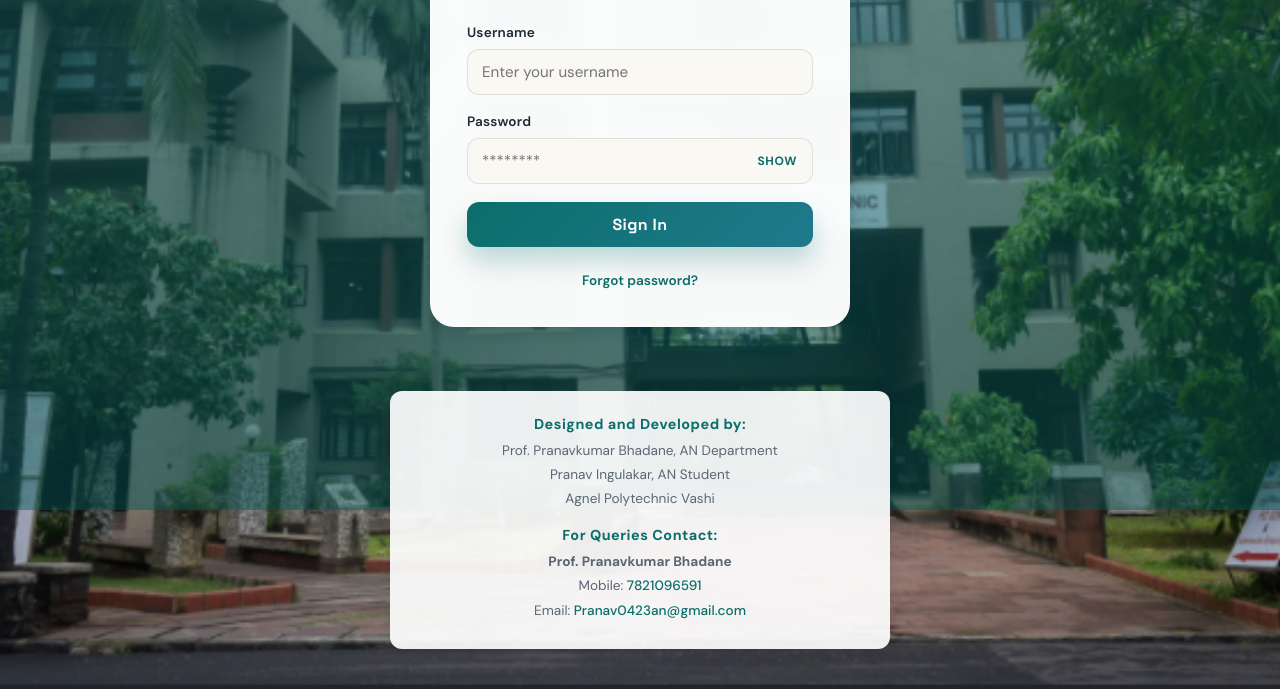
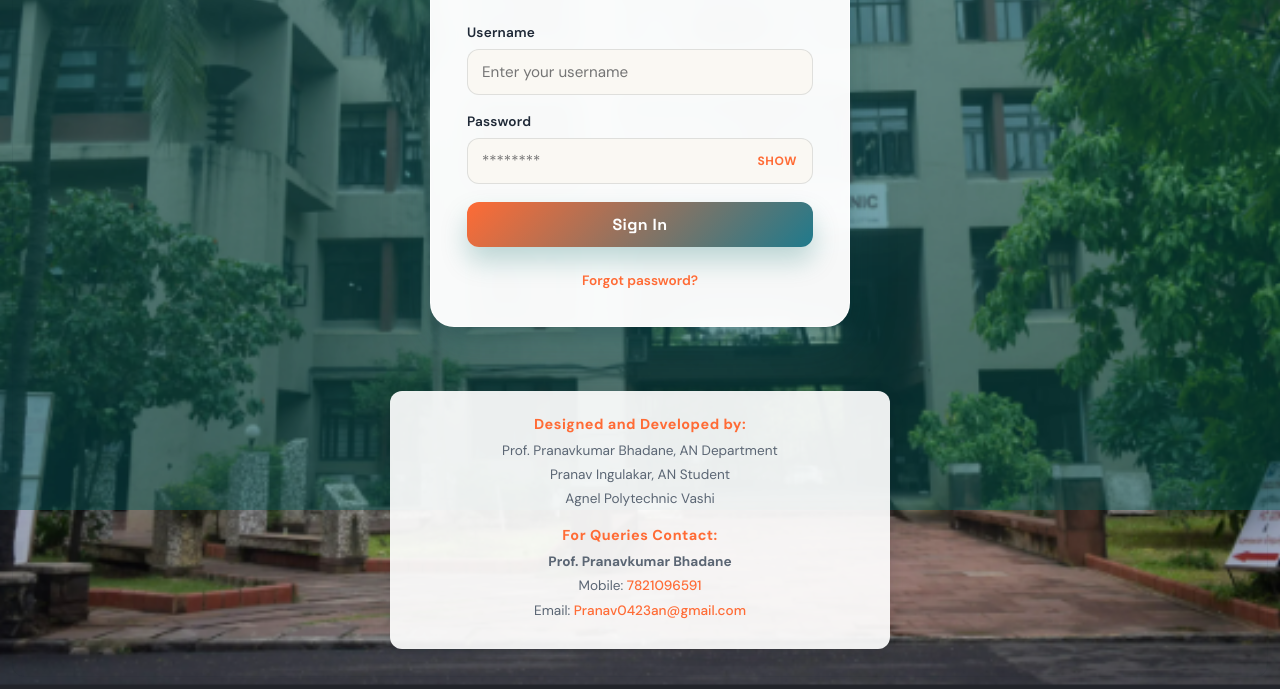
Before and after one commit to IAxPranav/final, a website: page public/login.html in a window 1280 px wide. Shown: the part 290-979 px from the top of the page. Drawn offline with Linux system fonts and the light colour scheme.

Commit message:
Update color scheme to fresh orange palette

```diff
--- a/public/style.css
+++ b/public/style.css
@@ -6,10 +6,10 @@
     --surface-2: #f1f5f4;
     --ink: #1f2937;
     --muted: #5b6674;
-    --primary: #0b6e6b;
-    --primary-strong: #055a57;
-    --accent: #e07a5f;
-    --accent-2: #f2cc8f;
+    --primary: #ff6b35;
+    --primary-strong: #d85a28;
+    --accent: #f77f00;
+    --accent-2: #fcbf49;
     --line: rgba(31, 41, 55, 0.12);
     --shadow: 0 24px 45px rgba(15, 23, 42, 0.15);
     --radius: 20px;
```
